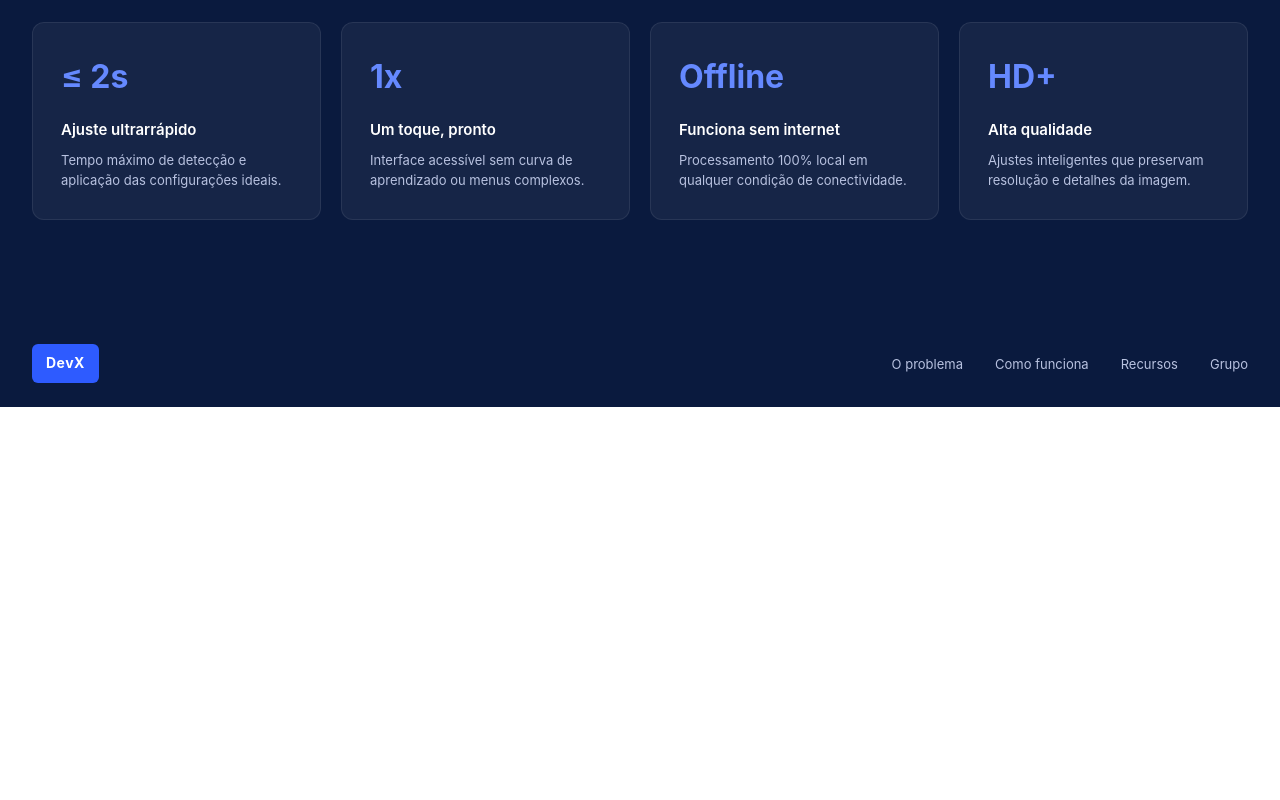
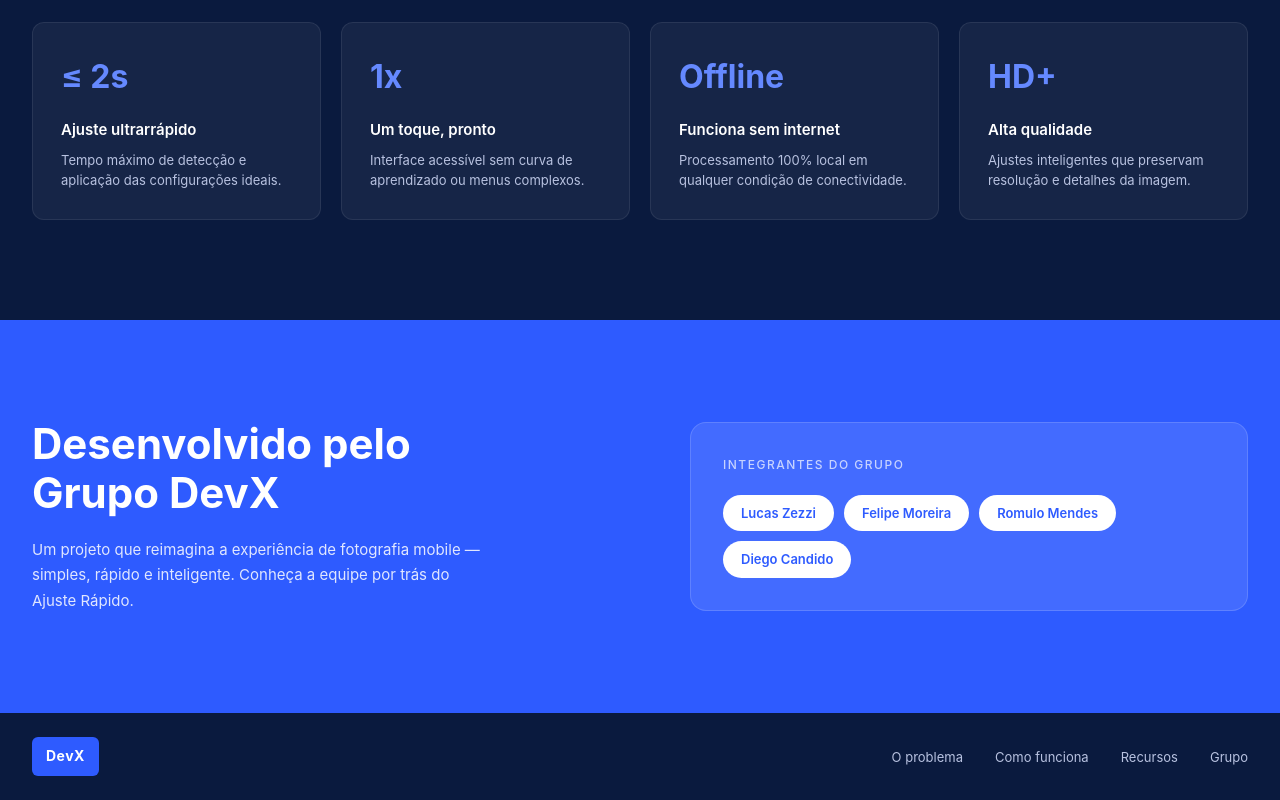
Before and after one commit to DiegoCS29/sprint-2-web-dev, a plain HTML site: page index.html in a window 1280 px wide. Shown: the part 3025-3825 px from the top of the page. Before the commit the page ends 3432 px from the top, so only its background shows below. Drawn offline with Linux system fonts and the light colour scheme.

Commit message:
Section do Grupo

```diff
--- a/css/style.css
+++ b/css/style.css
@@ -592,6 +592,64 @@ ol {
   line-height: 1.6;
 }
 
+/* ============ GRUPO ============ */
+.grupo {
+  background-color: var(--azul);
+  padding: 100px 0;
+}
+
+.grupo-flex {
+  display: flex;
+  align-items: center;
+  justify-content: space-between;
+  gap: 60px;
+  flex-wrap: wrap;
+}
+
+.grupo-texto {
+  flex: 1 1 400px;
+  color: var(--branco);
+}
+
+.grupo-texto .paragrafo-claro {
+  color: rgba(255, 255, 255, 0.85);
+}
+
+.card-integrantes {
+  flex: 1 1 360px;
+  background-color: rgba(255, 255, 255, 0.1);
+  border: 1px solid rgba(255, 255, 255, 0.15);
+  padding: 32px;
+  border-radius: 16px;
+  color: var(--branco);
+  display: flex;
+  flex-direction: column;
+  gap: 20px;
+}
+
+.legenda-card {
+  font-size: 12px;
+  letter-spacing: 1.5px;
+  color: rgba(255, 255, 255, 0.7);
+  font-weight: 500;
+}
+
+.lista-nomes {
+  display: flex;
+  flex-wrap: wrap;
+  gap: 10px;
+}
+
+.nome-tag {
+  display: inline-block;
+  background-color: var(--branco);
+  color: var(--azul);
+  padding: 8px 18px;
+  border-radius: 999px;
+  font-size: 13px;
+  font-weight: 600;
+}
+
 /* ============ RODAPE ============ */
 .rodape {
   background-color: var(--azul-escuro);
--- a/index.html
+++ b/index.html
@@ -304,6 +304,34 @@
             </div>
         </section>
 
+        <section class="grupo" id="grupo">
+      <div class="container grupo-flex">
+
+        <div class="grupo-texto">
+          <h2 class="titulo-secao titulo-branco">
+            Desenvolvido pelo <br>
+            Grupo DevX
+          </h2>
+          <p class="paragrafo paragrafo-claro">
+            Um projeto que reimagina a experiência de fotografia mobile —
+            simples, rápido e inteligente. Conheça a equipe por trás do
+            Ajuste Rápido.
+          </p>
+        </div>
+
+        <aside class="card-integrantes">
+          <p class="legenda-card">INTEGRANTES DO GRUPO</p>
+          <ul class="lista-nomes">
+            <li><span class="nome-tag">Lucas Zezzi</span></li>
+            <li><span class="nome-tag">Felipe Moreira</span></li>
+            <li><span class="nome-tag">Romulo Mendes</span></li>
+            <li><span class="nome-tag">Diego Candido</span></li>
+          </ul>
+        </aside>
+
+      </div>
+    </section>
+
     </main>
 
     <footer class="rodape">
```
